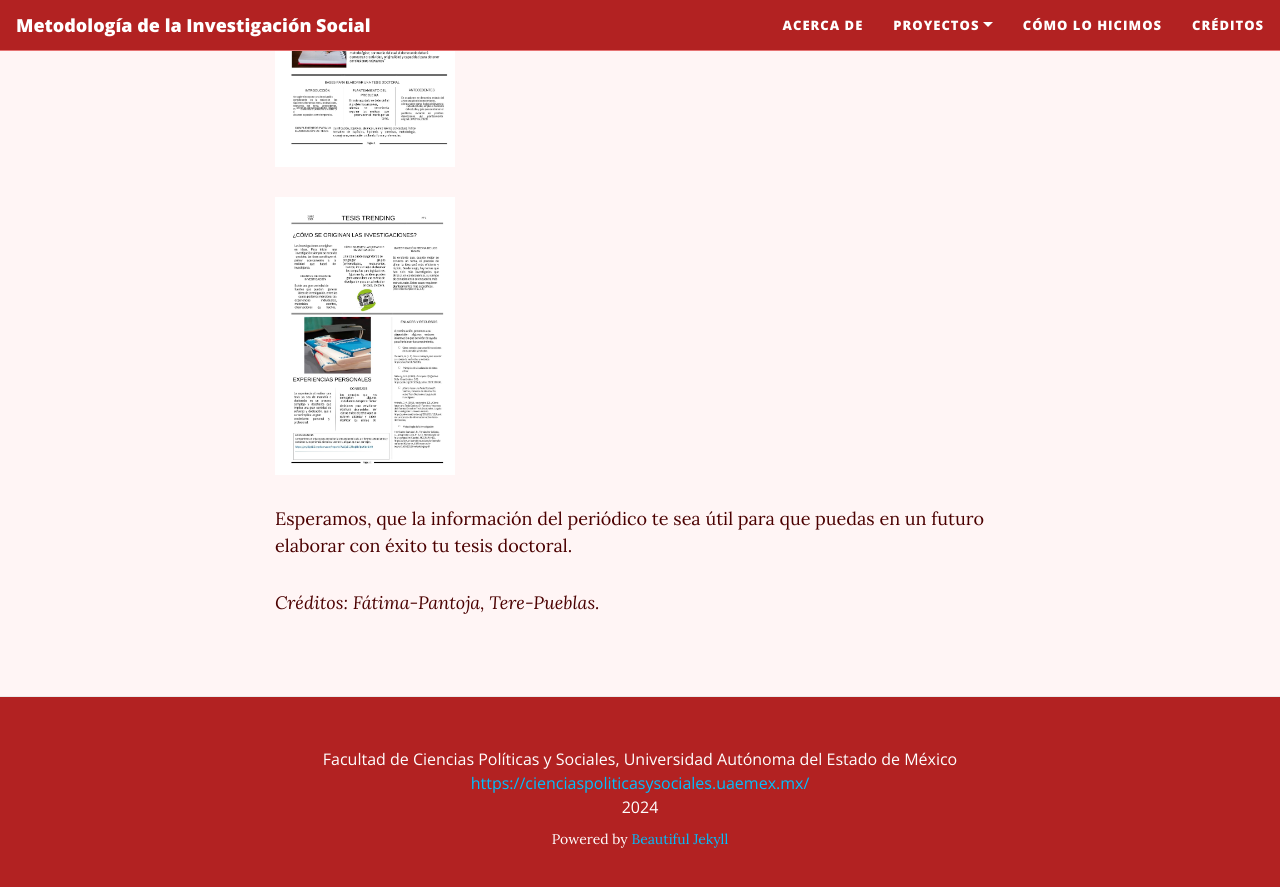
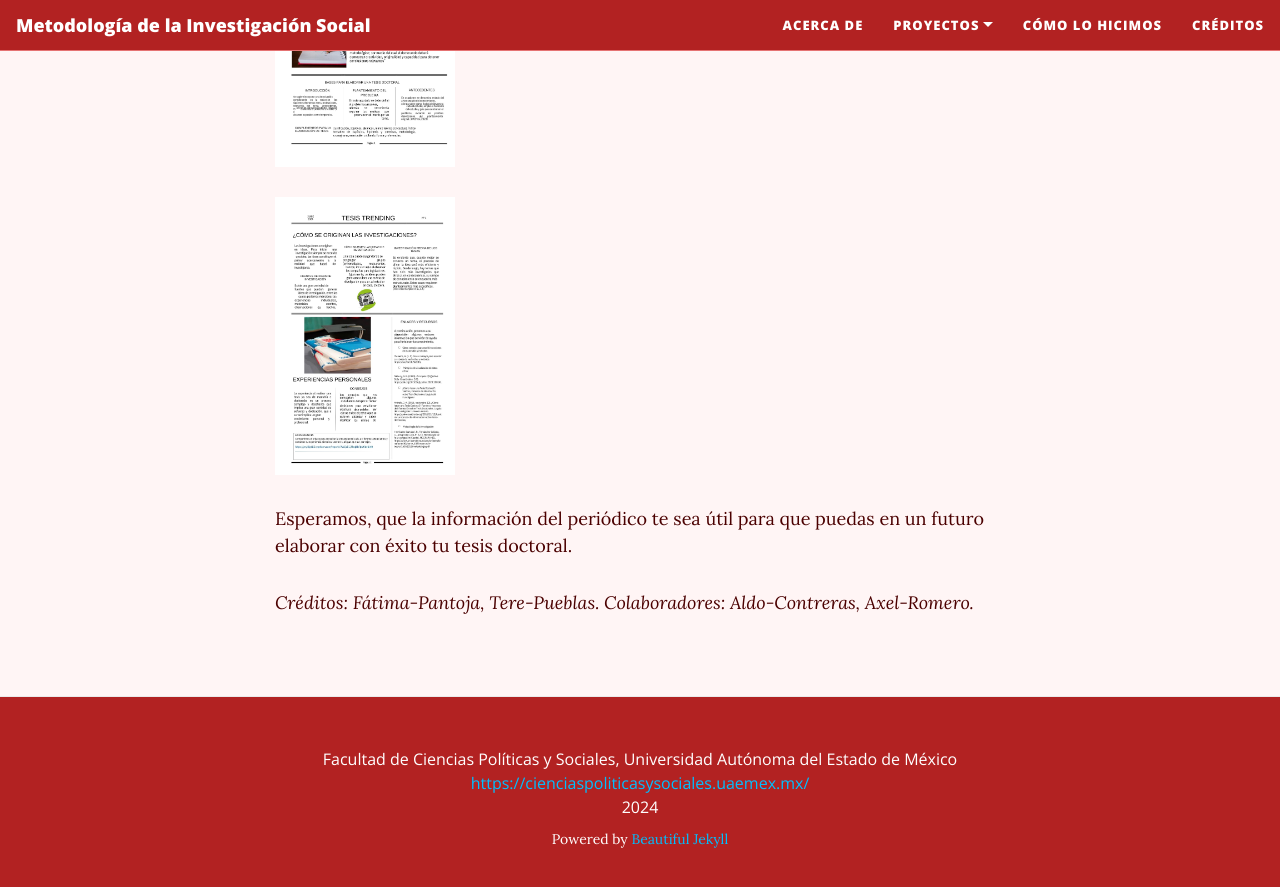
Before and after one commit to rosariorogel/metodologia, a Jekyll site: the page built from _pages/tesis-trending.md, in a window 1280 px wide and 900 px high, scrolled down 583 px. Shown: the top 887 px of the window. Built offline with Jekyll 4.4.1, drawn with Linux system fonts in a browser that asks for light colours; nearby versions of some CDN libraries.

Commit message:
colab tesis-trending.md

```diff
--- a/_pages/tesis-trending.md
+++ b/_pages/tesis-trending.md
@@ -19,3 +19,4 @@ Querido lector, a continuación te presentamos una sección de periódico en don
 Esperamos, que la información del periódico te sea útil para que puedas en un futuro elaborar con éxito tu tesis doctoral.
 
 *Créditos: Fátima-Pantoja, Tere-Pueblas.*
+*Colaboradores: Aldo-Contreras, Axel-Romero.*
```
